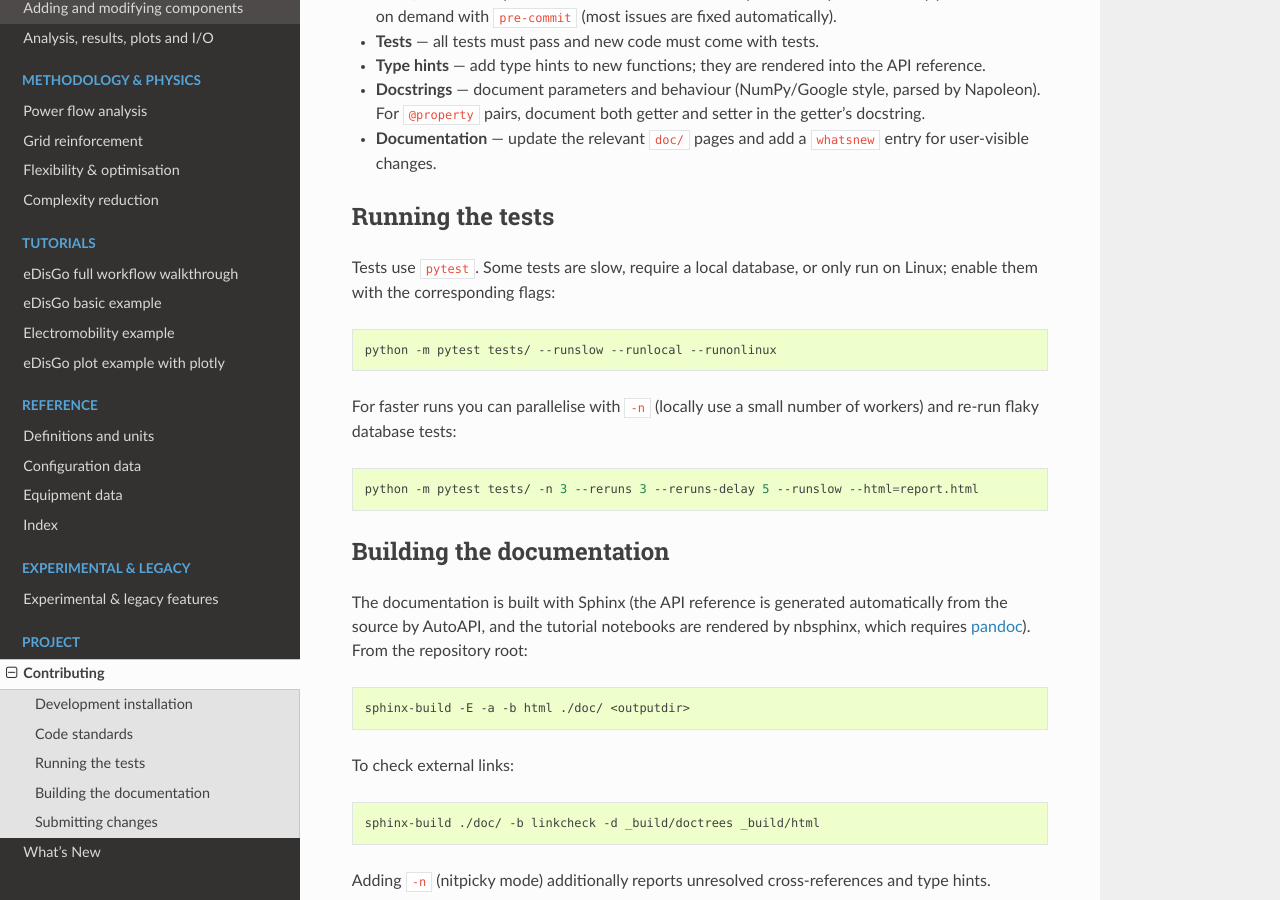
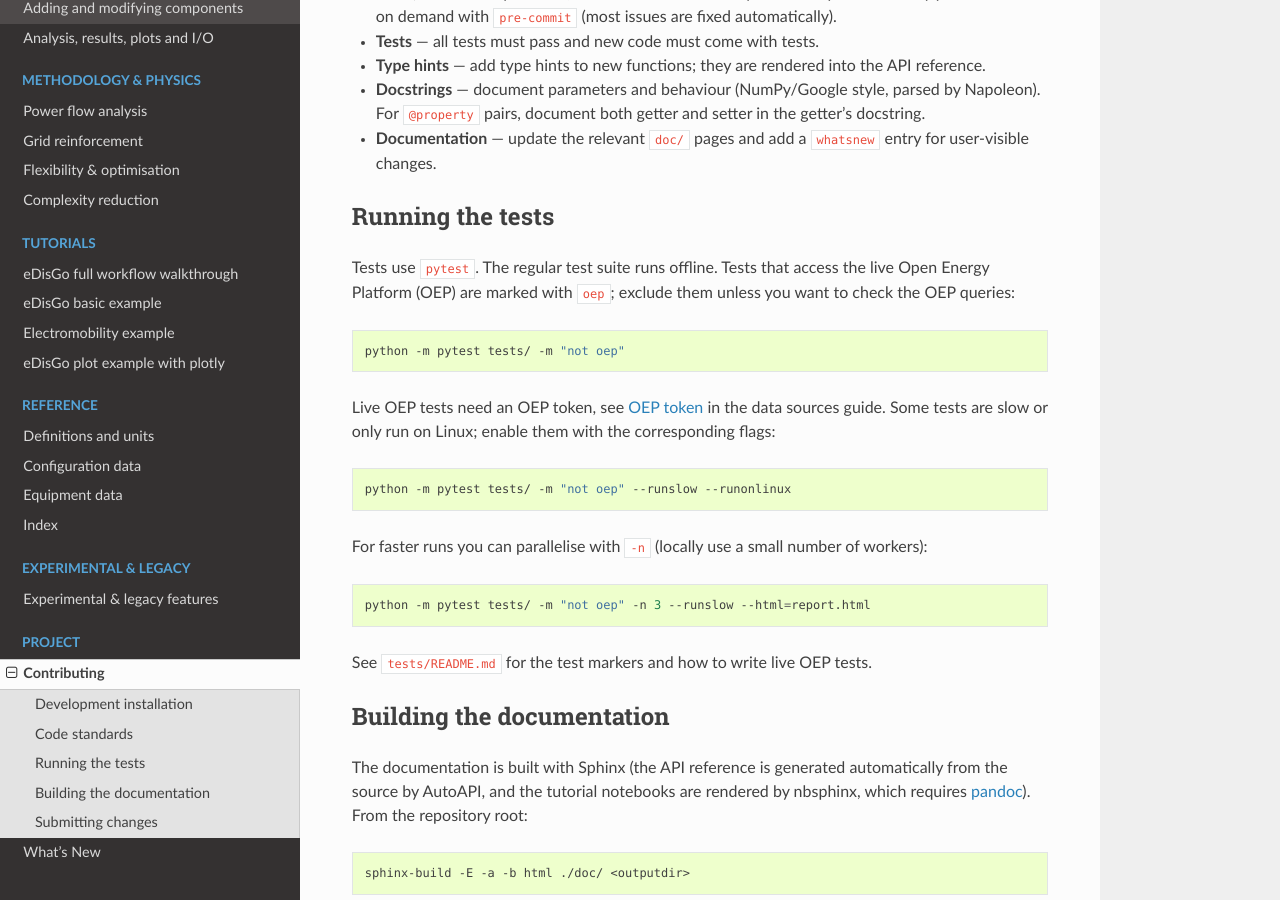
Before and after one commit to openego/eDisGo, a Sphinx documentation site: the page built from doc/contributing.rst, in a window 1280 px wide and 900 px high, scrolled down 658 px. Built offline with Sphinx 7.4.7 and the Read the Docs theme 3.1.0, drawn with Linux system fonts in a browser that asks for light colours; pages that are not in the unit, such as notebooks, are missing from menus.

Commit message:
Update test docs for the offline test suite
Remove the personal TODO list from tests/data/oep/README.md and state that
there are no local datasets. Date the OEP test inventory. Document the oep
marker and the OEP token in contributing.rst and link the token setup from
tests/README.md.

```diff
--- a/doc/contributing.rst
+++ b/doc/contributing.rst
@@ -45,19 +45,30 @@ Code standards
 Running the tests
 -----------------
 
-Tests use ``pytest``. Some tests are slow, require a local database, or only run on
-Linux; enable them with the corresponding flags:
+Tests use ``pytest``. The regular test suite runs offline. Tests that access the
+live Open Energy Platform (OEP) are marked with ``oep``; exclude them unless you
+want to check the OEP queries:
 
 .. code-block:: bash
 
-    python -m pytest tests/ --runslow --runlocal --runonlinux
+    python -m pytest tests/ -m "not oep"
 
-For faster runs you can parallelise with ``-n`` (locally use a small number of
-workers) and re-run flaky database tests:
+Live OEP tests need an OEP token, see :ref:`OEP token <oep-token>` in the data
+sources guide. Some tests are slow or only run on Linux; enable them with the
+corresponding flags:
 
 .. code-block:: bash
 
-    python -m pytest tests/ -n 3 --reruns 3 --reruns-delay 5 --runslow --html=report.html
+    python -m pytest tests/ -m "not oep" --runslow --runonlinux
+
+For faster runs you can parallelise with ``-n`` (locally use a small number of
+workers):
+
+.. code-block:: bash
+
+    python -m pytest tests/ -m "not oep" -n 3 --runslow --html=report.html
+
+See ``tests/README.md`` for the test markers and how to write live OEP tests.
 
 Building the documentation
 --------------------------
--- a/doc/userguide/data_sources.rst
+++ b/doc/userguide/data_sources.rst
@@ -88,6 +88,8 @@ argument is omitted a default OEP engine is created automatically:
    ``data_source="oedb"`` it does **not** create a default engine, so you must pass an
    explicit ``engine``.
 
+.. _oep-token:
+
 **OEP token.** To authenticate, place a file named ``OEP_TOKEN.txt`` containing your
 personal access token in the directory ``edisgo/config/`` (or set the environment
 variable ``OEP_TOKEN``). A token can be requested at
```
Also changed, not shown: 3 other files.
